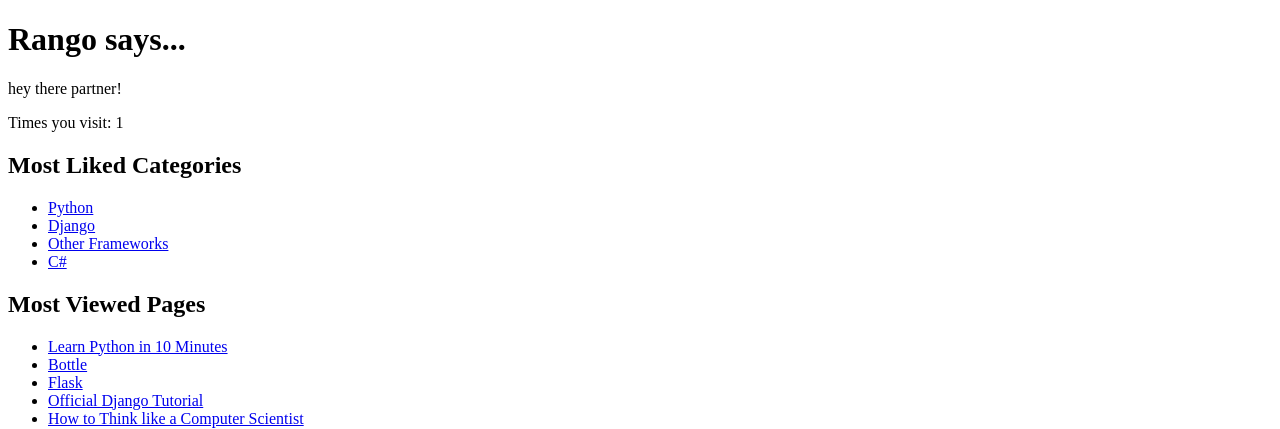
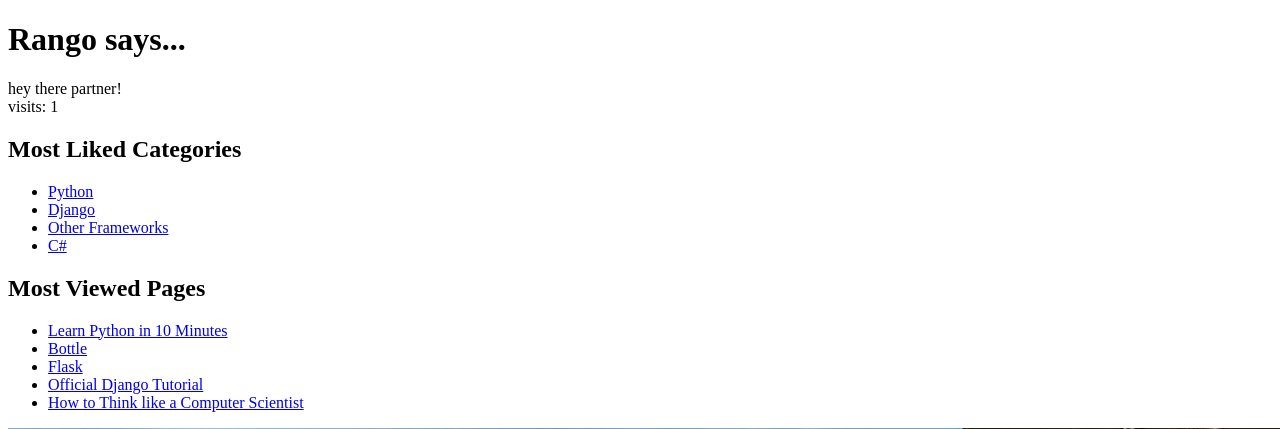
Before and after one commit to shawnlu96/tango_with_django_project, a Django app: page / in a window 1280 px wide; the page is wider, and only the part inside the window is pictured. Shown: the top 429 px of that part. Run offline with Django 3.2, Linux system fonts and the light colour scheme; data comes from the database, SQL or seed files in the repository; both versions use the stored data as it was after the commit.

Commit message:
overall debugged version 2

```diff
--- a/rango/forms.py
+++ b/rango/forms.py
@@ -43,9 +43,9 @@
         # Some fields may allow NULL values, so we may not want to include them.
         # Here, we are hiding the foreign key.
         # we can either exclude the category field from the form,
-        exclude = ('category',)
+        # exclude = ('category',)
         # or specify the fields to include (i.e. not include the category field)
-        # fields = ('title', 'url', 'views')
+        fields = ('title', 'url', 'views')
 
 
 class UserForm(forms.ModelForm):
--- a/templates/rango/about.html
+++ b/templates/rango/about.html
@@ -7,12 +7,14 @@
 
 {% block body_block %}
      This tutorial has been put together by Xiaoyu Lu.
-    <p>Times you visit: {{ visits }}</p>
         <div>
             {{ aboutmessage }} <br />
             <img src="{% static "images/rango_about.jpg" %}"
                  alt="Picture of Rango in the about page" />
             <img src="{{ MEDIA_URL }}cat.jpg"
                  alt="Cat media image" />
+        {% if visits %}
+            visits: {{ visits }}
+        {% endif %}
         </div>
 {% endblock %}
--- a/templates/rango/index.html
+++ b/templates/rango/index.html
@@ -13,10 +13,13 @@
         {% else %}
             hey there partner!
         {% endif %}
-        <p>Times you visit: {{ visits }}</p>
         </div>
 
         <div>
+        {% if visits %}
+            visits: {{ visits }}
+        {% endif %}
+
             <h2>Most Liked Categories</h2>
             {% if categories %}
             <ul>
```
Also changed, not shown: db.sqlite3.
